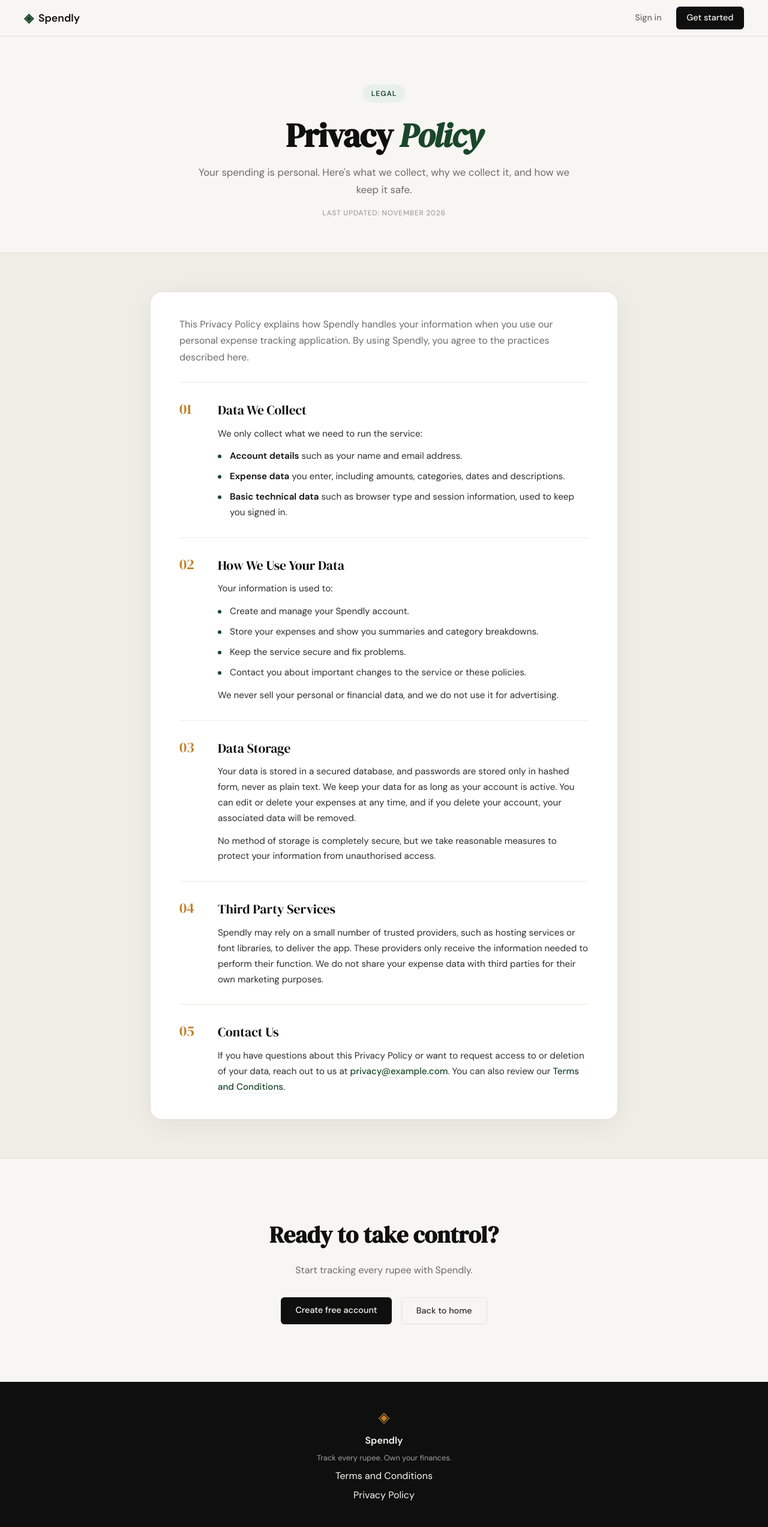
After one commit to srishtishree02/spendly-, a Flask app: page /privacy in a window 1280 px wide. The commit adds this page. Shown: the whole page at 60% size. Run offline with Flask 3, Linux system fonts and the light colour scheme.

Commit message:
landing: add privacy policy page and route
Co-Authored-By: Claude Opus 5.5 <noreply@anthropic.com>

```diff
--- a/app.py
+++ b/app.py
@@ -25,6 +25,11 @@ def login():
 @app.route("/terms")
 def terms():
     return render_template("terms.html")
+
+
+@app.route("/privacy")
+def privacy():
+    return render_template("privacy.html")
 
 
 # ------------------------------------------------------------------ #
--- a/static/css/style.css
+++ b/static/css/style.css
@@ -584,7 +584,10 @@ a { color: inherit; text-decoration: none; }
     flex-direction: column;
     gap: 0.5rem;
     font-size: 0.95rem;
+    margin-bottom: 0.75rem;
 }
+
+.legal-item ul:last-child { margin-bottom: 0; }
 
 .legal-item li {
     position: relative;
@@ -601,6 +604,17 @@ a { color: inherit; text-decoration: none; }
     border-radius: 999px;
     background: var(--accent);
 }
+
+.legal-item a {
+    color: var(--accent);
+    font-weight: 500;
+    border-bottom: 1px solid var(--accent-light);
+    transition: border-color 0.2s;
+}
+
+.legal-item a:hover { border-color: var(--accent); }
+
+.legal-item strong { color: var(--ink); font-weight: 600; }
 
 .legal-actions {
     display: flex;
--- a/templates/base.html
+++ b/templates/base.html
@@ -35,7 +35,7 @@
             <span class="footer-name">Spendly</span>
             <p class="footer-copy">Track every rupee. Own your finances.</p>
             <a href="{{ url_for('terms') }}">Terms and Conditions</a>
-            <a href="#">Privacy Policy</a>
+            <a href="{{ url_for('privacy') }}">Privacy Policy</a>
         </div>
     </footer>
 
--- /dev/null
+++ b/templates/privacy.html
@@ -0,0 +1,109 @@
+{% extends "base.html" %}
+
+{% block title %}Privacy Policy — Spendly{% endblock %}
+
+{% block content %}
+<section class="legal-hero">
+    <div class="legal-hero-inner">
+        <div class="hero-badge">Legal</div>
+        <h1 class="legal-title">Privacy <em>Policy</em></h1>
+        <p class="legal-subtitle">
+            Your spending is personal. Here's what we collect, why we collect it,
+            and how we keep it safe.
+        </p>
+        <p class="legal-updated">Last updated: November 2026</p>
+    </div>
+</section>
+
+<section class="legal-body">
+    <article class="legal-card">
+        <p class="legal-intro">
+            This Privacy Policy explains how Spendly handles your information when you use
+            our personal expense tracking application. By using Spendly, you agree to the
+            practices described here.
+        </p>
+
+        <div class="legal-item">
+            <span class="legal-num">01</span>
+            <div>
+                <h2>Data We Collect</h2>
+                <p>We only collect what we need to run the service:</p>
+                <ul>
+                    <li><strong>Account details</strong> such as your name and email address.</li>
+                    <li><strong>Expense data</strong> you enter, including amounts, categories, dates and descriptions.</li>
+                    <li><strong>Basic technical data</strong> such as browser type and session information, used to keep you signed in.</li>
+                </ul>
+            </div>
+        </div>
+
+        <div class="legal-item">
+            <span class="legal-num">02</span>
+            <div>
+                <h2>How We Use Your Data</h2>
+                <p>Your information is used to:</p>
+                <ul>
+                    <li>Create and manage your Spendly account.</li>
+                    <li>Store your expenses and show you summaries and category breakdowns.</li>
+                    <li>Keep the service secure and fix problems.</li>
+                    <li>Contact you about important changes to the service or these policies.</li>
+                </ul>
+                <p>We never sell your personal or financial data, and we do not use it for advertising.</p>
+            </div>
+        </div>
+
+        <div class="legal-item">
+            <span class="legal-num">03</span>
+            <div>
+                <h2>Data Storage</h2>
+                <p>
+                    Your data is stored in a secured database, and passwords are stored only in
+                    hashed form, never as plain text. We keep your data for as long as your account
+                    is active. You can edit or delete your expenses at any time, and if you delete
+                    your account, your associated data will be removed.
+                </p>
+                <p>
+                    No method of storage is completely secure, but we take reasonable measures to
+                    protect your information from unauthorised access.
+                </p>
+            </div>
+        </div>
+
+        <div class="legal-item">
+            <span class="legal-num">04</span>
+            <div>
+                <h2>Third Party Services</h2>
+                <p>
+                    Spendly may rely on a small number of trusted providers, such as hosting
+                    services or font libraries, to deliver the app. These providers only receive
+                    the information needed to perform their function. We do not share your expense
+                    data with third parties for their own marketing purposes.
+                </p>
+            </div>
+        </div>
+
+        <div class="legal-item">
+            <span class="legal-num">05</span>
+            <div>
+                <h2>Contact Us</h2>
+                <p>
+                    If you have questions about this Privacy Policy or want to request access to or
+                    deletion of your data, reach out to us at
+                    <a href="mailto:privacy@example.com">privacy@example.com</a>.
+                    You can also review our <a href="{{ url_for('terms') }}">Terms and Conditions</a>.
+                </p>
+            </div>
+        </div>
+    </article>
+</section>
+
+<section class="cta-section">
+    <div class="cta-inner">
+        <h2 class="cta-title">Ready to take control?</h2>
+        <p class="cta-body">Start tracking every rupee with Spendly.</p>
+        <div class="legal-actions">
+            <a href="{{ url_for('register') }}" class="btn-primary">Create free account</a>
+            <a href="{{ url_for('landing') }}" class="btn-ghost">Back to home</a>
+        </div>
+    </div>
+</section>
+{% endblock %}
--- a/templates/terms.html
+++ b/templates/terms.html
@@ -58,7 +58,7 @@
                     You retain ownership of the expense data you enter into Spendly. We store this
                     data solely to provide the service to you and do not sell it to third parties.
                     You may edit or delete your expenses at any time. For more details on how your
-                    information is handled, please see our Privacy Policy.
+                    information is handled, please see our <a href="{{ url_for('privacy') }}">Privacy Policy</a>.
                 </p>
                 <p>
                     Spendly is a tracking tool and does not provide financial, tax or legal advice.
```
